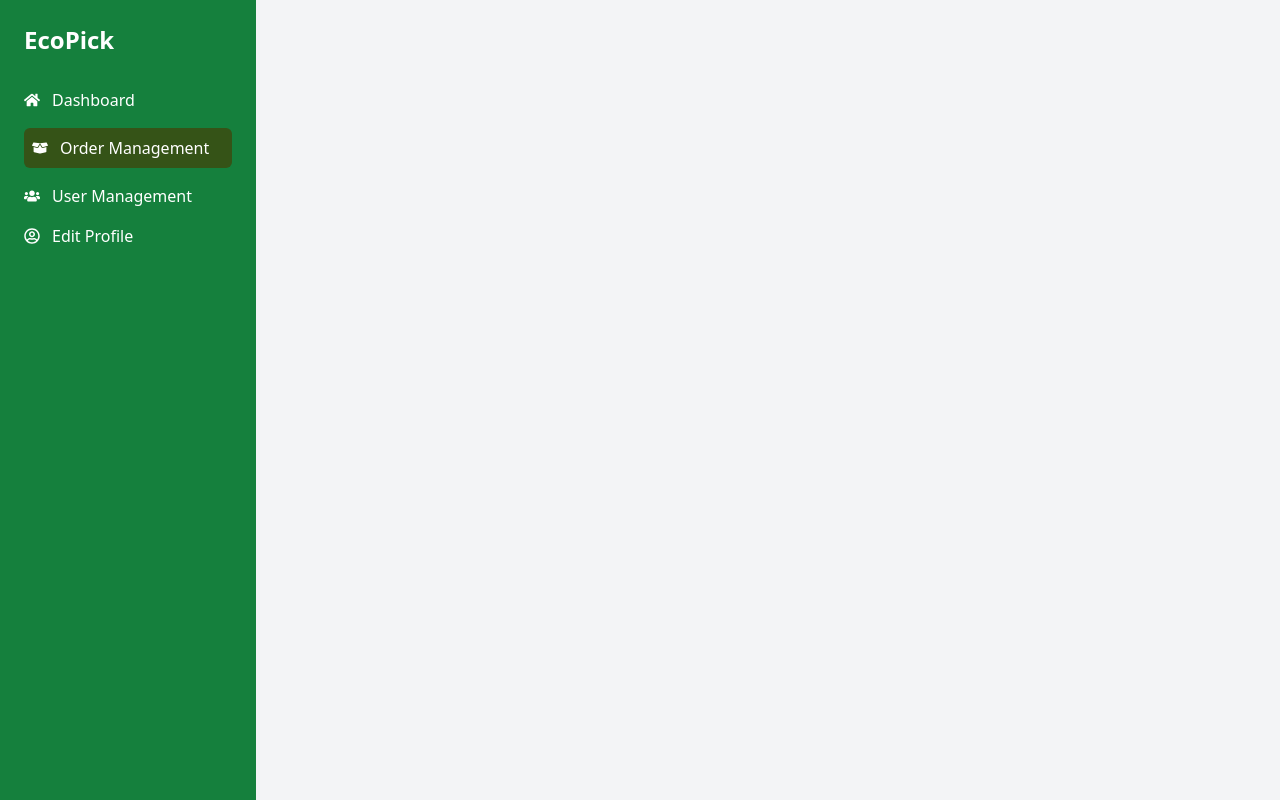
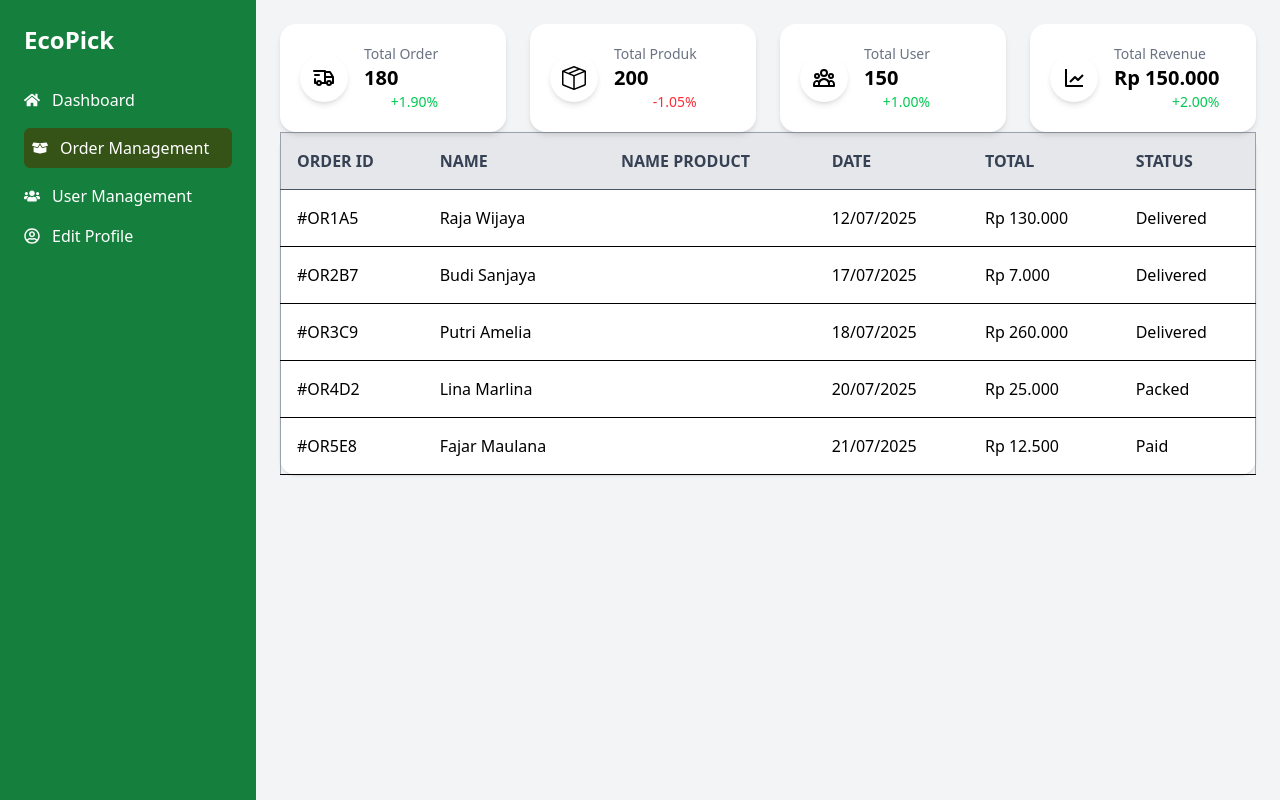
Before and after one commit to AufanT/fe-EcoPick, a React (Vite) app: page /ordermanagement in a window 1280 px wide. Built offline with nearby package versions, Linux system fonts and the light colour scheme.

Commit message:
belum selesai

```diff
--- a/src/Admin/ordermanagement.jsx
+++ b/src/Admin/ordermanagement.jsx
@@ -1,5 +1,24 @@
 import React from 'react'
 import { FaHome, FaUsers, FaBoxOpen, FaRegUserCircle } from "react-icons/fa";
+import { TbTruckDelivery } from "react-icons/tb";
+import { BsBoxSeam } from "react-icons/bs";
+import { HiOutlineUserGroup } from "react-icons/hi";
+import { BiLineChart } from "react-icons/bi";
+
+const stats = [
+  { title: "Total Order", value: "180", icon: <TbTruckDelivery className="w-6 h-6" />, percent: "+1.90%", up: true },
+  { title: "Total Produk", value: "200", icon: <BsBoxSeam className="w-6 h-6" />, percent: "-1.05%", up: false },
+  { title: "Total User", value: "150", icon: <HiOutlineUserGroup className="w-6 h-6" />, percent: "+1.00%", up: true },
+  { title: "Total Revenue", value: "Rp 150.000", icon: <BiLineChart className="w-6 h-6" />, percent: "+2.00%", up: true },
+];
+
+const orders = [
+  { orderId: "#OR1A5", name: "Raja Wijaya", product: "Stainless Steel Tumbler", date: "12/07/2025", total: "Rp 130.000", status: "Delivered" },
+  { orderId: "#OR2B7", name: "Budi Sanjaya", product: "Stainless Steel Straw", date: "17/07/2025", total: "Rp 7.000", status: "Delivered" },
+  { orderId: "#OR3C9", name: "Putri Amelia", product: "Stainless Steel Tumbler", date: "18/07/2025", total: "Rp 260.000", status: "Delivered" },
+  { orderId: "#OR4D2", name: "Lina Marlina", product: "Ceramic Cup", date: "20/07/2025", total: "Rp 25.000", status: "Packed" },
+  { orderId: "#OR5E8", name: "Fajar Maulana", product: "Bamboo Toothbrush", date: "21/07/2025", total: "Rp 12.500", status: "Paid" }
+];
 
 export default function OrderManagement() {
   return (
@@ -22,8 +41,64 @@ export default function OrderManagement() {
           </a>
         </nav>
       </aside>
+
+      {/* Main Content */}
+      <div className="flex-1 p-6">
+        <div className="grid grid-cols-1 sm:grid-cols-2 lg:grid-cols-4 gap-6 items-start">
+          {stats.map((item, i) => (
+            <div
+              key={i}
+              className="bg-white shadow-md rounded-2xl p-5 flex items-center gap-4 w-full h-auto"
+            >
+              {/* Icon */}
+              <div className="flex items-center justify-center w-12 h-12 rounded-full bg-white shadow-md text-xl">
+                {item.icon}
+              </div>
+
+              {/* Title + Value + Percent (vertikal) */}
+              <div className="flex flex-col">
+                <span className="text-sm text-gray-500">{item.title}</span>
+                <span className="text-xl font-semibold">{item.value}</span>
+                <span className={`text-sm text-right ${item.up ? "text-green-500" : "text-red-500"}`}>
+                  {item.percent}
+                </span>
+              </div>
+            </div>
+          ))}
+        </div>
+
+
+        <div className="bg-white rounded-2xl shadow">
+          <table className="w-full text-left border p-4 border-gray-400">
+            <thead className="bg-gray-200 border-b border-gray-600">
+              <tr className="text-gray-700 ">
+                <th className="p-4">ORDER ID</th>
+                <th className="p-4">NAME</th>
+                <th className="p-4">NAME PRODUCT</th>
+                <th className="p-4">DATE</th>
+                <th className="p-4">TOTAL</th>
+                <th className="p-4">STATUS</th>
+              </tr>
+            </thead>
+            <tbody>
+            {orders.map((order, index) => (
+              <tr key={index} className="border-b hover:bg-gray-50">
+                <td className="p-4">{order.orderId}</td>
+                <td className="p-4">{order.name}</td>
+                <td className="p-4">{order.productName}</td>
+                <td className="p-4">{order.date}</td>
+                <td className="p-4">{order.total}</td>
+                <td className="p-4 ">{order.status}</td>
+              </tr>
+            ))}
+          </tbody>
+          </table>
+
+        </div>
+      </div>
     </div>
   )
-}
+};
+
 
 export { OrderManagement };
```
